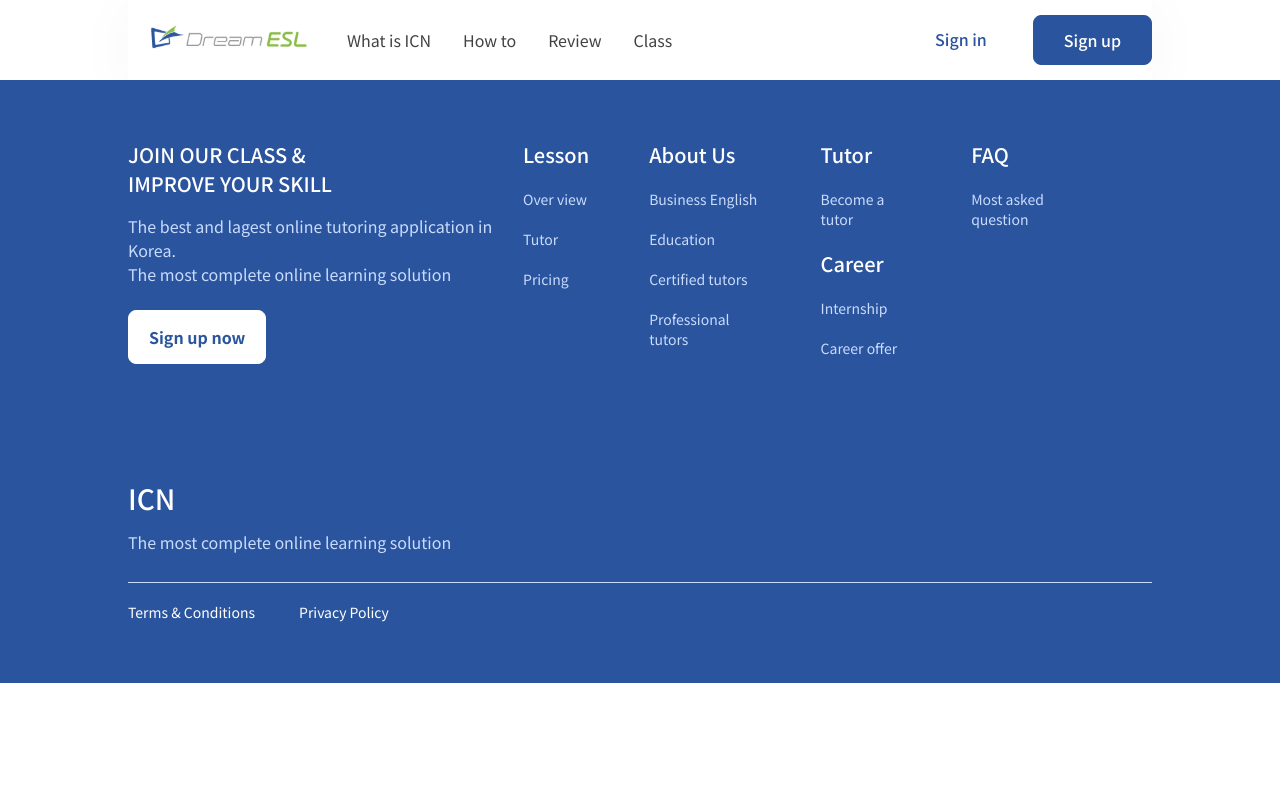
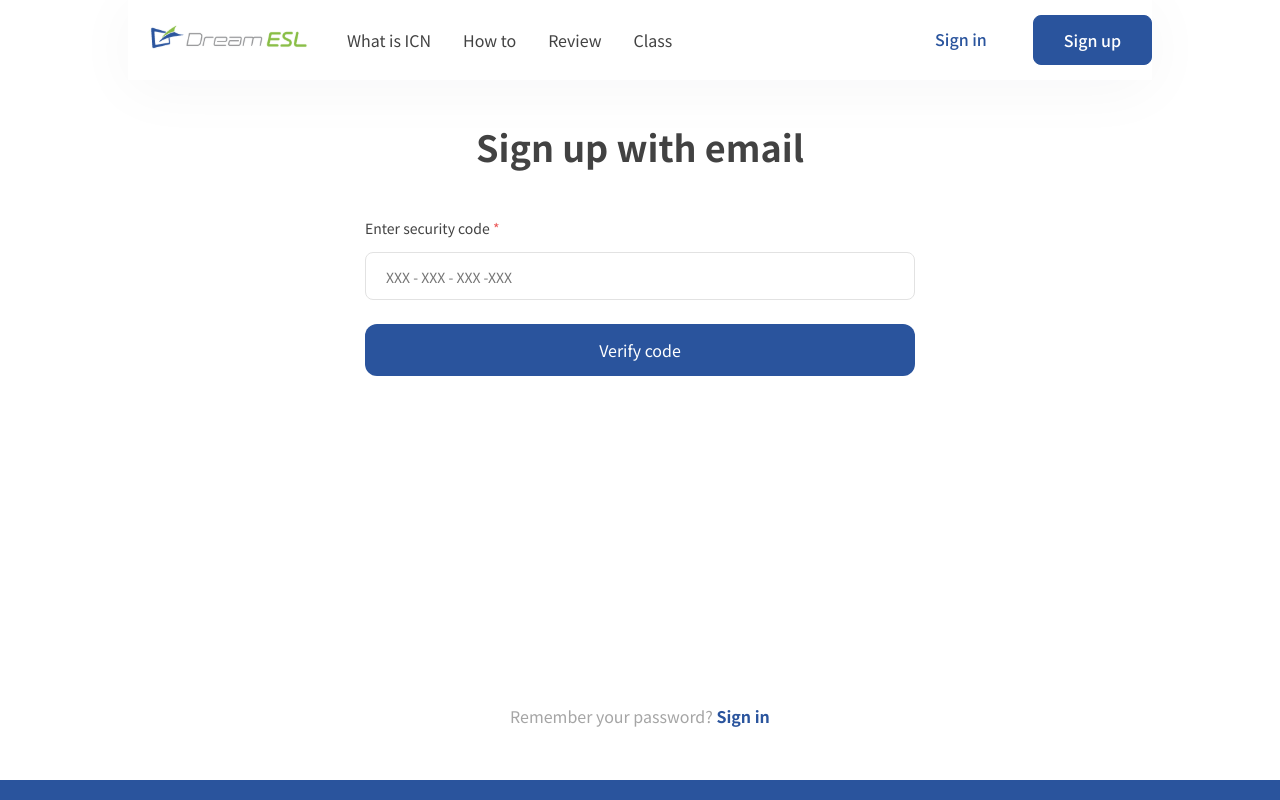
Before and after one commit to lillyYu/icn-react, a React (Create React App) app in the folder icn-react/: page /find-password in a window 1280 px wide. Shown: the top 800 px of the page. Built offline with nearby package versions, Linux system fonts and the light colour scheme.

Commit message:
findPassword publishing done

```diff
--- a/icn-react/src/App.js
+++ b/icn-react/src/App.js
@@ -14,6 +14,7 @@ import { Main } from "components/main/Main";
 import "slick-carousel/slick/slick.css";
 import "slick-carousel/slick/slick-theme.css";
 import { Footer } from "components/footer/Footer";
+import FindPassword from "components/user/FindPassword";
 
 function App() {
   return (
@@ -32,6 +33,7 @@ function App() {
           {/* sign-up & sign-in */}
           <Route path="/sign-up" element={<SignUp />} />
           <Route path="/sign-in" element={<SignIn />} />
+          <Route path="/find-password" element={<FindPassword />} />
 
         </Routes>
       </div>
--- a/icn-react/src/components/scss/items/content-item.scss
+++ b/icn-react/src/components/scss/items/content-item.scss
@@ -1,7 +1,8 @@
 @import 'commons/scss/var';
 
-.contentItemWrap{
+.contentItemWrap {
   flex: 1;
+
   .contentItem {
     box-shadow: 0px 8px 64px rgba(16, 24, 40, 0.08);
     border-radius: 1.2rem;
--- a/icn-react/src/components/scss/user/sign-in.scss
+++ b/icn-react/src/components/scss/user/sign-in.scss
@@ -1,10 +1,6 @@
 @import 'commons/scss/var';
 
-.signIn {
-  width: 55rem;
-  margin: 0 auto;
-
-  h1 {
+h1.userHeader {
   margin-top: 4.4rem;
   text-align: center;
   font-weight: $bold-font-weight;
@@ -12,6 +8,15 @@
   line-height: 4.4rem;
 }
 
+.sign {
+  width: 55rem;
+  min-height: 70rem;
+  margin: 0 auto;
+  display: flex;
+  flex-direction: column;
+  justify-content: space-between;
+
+  .inputWrap {
     form {
       margin: 4.8rem 0 4rem;
 
@@ -31,12 +36,22 @@
 
         input {
           display: block;
+          outline: none;
           width: 100%;
           height: 4.8rem;
           padding: 1.2rem 2rem;
           background: #FFFFFF;
           border: 1px solid $input-border-color;
           border-radius: 0.8rem;
+
+          &::placeholder {
+            font-size: 1.4rem;
+          }
+
+          &:active,
+          &:focus {
+            border: 1px solid $point-blue-color;
+          }
         }
       }
 
@@ -63,6 +78,7 @@
 
     .signInWith {
       margin-bottom: 12rem;
+
       &>p {
         text-align: center;
         position: relative;
@@ -128,11 +144,15 @@
       }
     }
 
+  }
+
+
   &>p {
     margin-bottom: 5.2rem;
     text-align: center;
     color: $grey-font-color;
-    a{
+
+    a {
       font-weight: $bold-font-weight;
       color: $point-blue-color;
     }
--- /dev/null
+++ b/icn-react/src/components/user/FindPassword.js
@@ -0,0 +1,58 @@
+import React, { useState } from 'react'
+import { Link } from 'react-router-dom'
+
+const FindPassword = () => {
+  const [next, setNext] = useState(false);
+  const nextHandler = () => {
+    setNext(false)
+  }
+
+  const prevHandler =() => {
+    setNext(true)
+  }
+
+  return (
+    <div className="sign">
+      { next ?
+        <div className='inputWrap'>
+          <h1 className="userHeader">Sign up with email</h1>
+
+          <form>
+            <div>
+              <label htmlFor="email">Email address (ID) <strong>*</strong></label>
+              <input
+                type="email"
+                id="email"
+                placeholder="Your email"
+              />
+            </div>
+
+            <button onClick={nextHandler}>Verify email</button>
+          </form>
+        </div>
+        :
+        <div className='inputWrap'>
+          <h1 className="userHeader">Sign up with email</h1>
+
+          <form>
+            <div>
+              <label htmlFor="email">Enter security code <strong>*</strong></label>
+              <input
+                type="email"
+                id="email"
+                placeholder="XXX - XXX - XXX -XXX"
+              />
+            </div>
+
+            <button onClick={prevHandler}>Verify code</button>
+          </form>
+        </div>
+      }
+
+
+      <p>Remember your password? <Link to="/sign-in">Sign in</Link></p>
+    </div>
+  )
+}
+
+export default FindPassword
--- a/icn-react/src/components/user/SignIn.js
+++ b/icn-react/src/components/user/SignIn.js
@@ -6,8 +6,9 @@ import kakaoIcon from 'commons/images/kakao-icon.svg';
 
 export const SignIn = () => {
   return(
-    <div className="signIn">
-      <h1>SignIn</h1>
+    <div className="sign">
+      <div className="inputWrap">
+        <h1 className="userHeader">Sign In</h1>
 
         <form>
           <div>
@@ -28,7 +29,7 @@ export const SignIn = () => {
           </div>
 
           <div className="alignRight">
-          <Link to="/">Forgot Password?</Link>
+            <Link to="/find-password">Forgot Password?</Link>
           </div>
 
           <button>Sign in</button>
@@ -52,6 +53,7 @@ export const SignIn = () => {
 
           </ul>
         </div>
+      </div>
 
       <p>Don’t have account?<Link to="/sign-up"> Sign up</Link></p>
     </div>
--- a/icn-react/src/components/user/SignUp.js
+++ b/icn-react/src/components/user/SignUp.js
@@ -1,5 +1,43 @@
+import { Link } from "react-router-dom"
+
 export const SignUp = () => {
   return(
-    <h1>This is SignUp!!</h1>
+    <div className="sign">
+      <div className="inputWrap">
+        <h1 className="userHeader">Sign up with email</h1>
+
+        <form>
+          <div>
+            <label htmlFor="email">Email address (ID) <strong>*</strong></label>
+            <input
+              type="email"
+              id="email"
+              placeholder="Your email"
+            />
+          </div>
+          <div>
+            <label htmlFor="password">Password (ID) <strong>*</strong></label>
+            <input
+              type="password"
+              id="password"
+              placeholder="Your password"
+            />
+          </div>
+
+          <div>
+            <label htmlFor="re-password">Re-enter Password <strong>*</strong></label>
+            <input
+              type="password"
+              id="re-password"
+              placeholder="Your password"
+            />
+          </div>
+
+          <button>Sign up</button>
+        </form>
+      </div>
+
+      <p>Have an account? <Link to="/sign-in">Sign in</Link></p>
+    </div>
   )
 }
```
Lines whose indentation alone changed are shown as unchanged.
